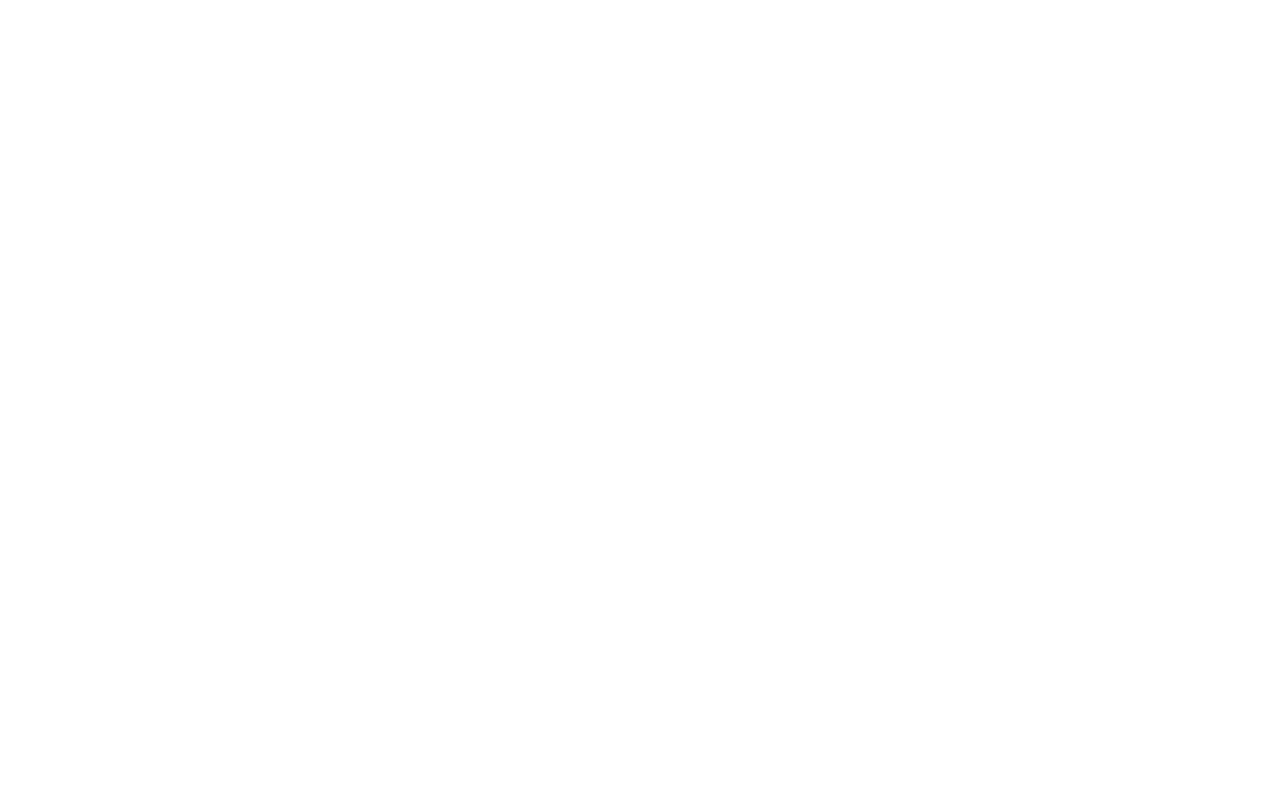
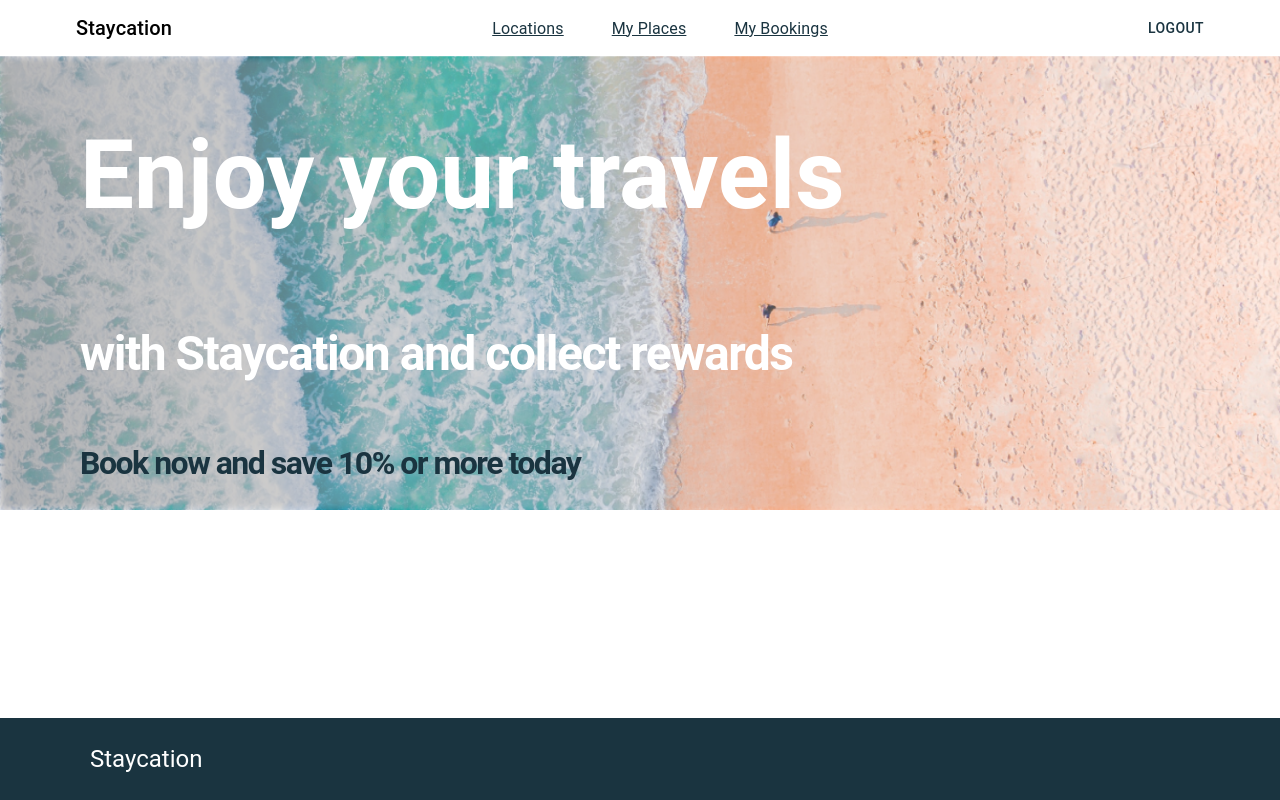
Before and after one commit to KristijanTop/staycation, a React (Create React App) app: page / in a window 1280 px wide. Built offline with nearby package versions, Linux system fonts and the light colour scheme; the HTML template or start-up script is replaced by a standard one.

Commit message:
Add main component + navigation, header and footer component

```diff
--- a/package.json
+++ b/package.json
@@ -3,6 +3,9 @@
   "version": "0.1.0",
   "private": true,
   "dependencies": {
+    "@emotion/react": "^11.9.3",
+    "@emotion/styled": "^11.9.3",
+    "@mui/material": "^5.9.2",
     "@testing-library/jest-dom": "^5.16.4",
     "@testing-library/react": "^13.3.0",
     "@testing-library/user-event": "^13.5.0",
--- a/src/App.tsx
+++ b/src/App.tsx
@@ -1,7 +1,9 @@
+import Main from "./components/Main";
+
 function App() {
   return (
     <div>
-
+      <Main/>
     </div>
   );
 }
--- /dev/null
+++ b/src/components/Footer.tsx
@@ -0,0 +1,9 @@
+import './footer.css';
+
+const Footer = () => {
+  return (
+    <div className='footer'>Staycation</div>
+  )
+}
+
+export default Footer
--- /dev/null
+++ b/src/components/Header.tsx
@@ -0,0 +1,15 @@
+import "./header.css";
+import background from "../assets/Background.png";
+
+const Header = () => {
+  return (
+    <div className="header">
+      <img src={background} alt="background" className="background-img" />
+      <h1 className="title1">Enjoy your travels</h1>
+      <h2 className="title2">with Staycation and collect rewards</h2>
+      <h3 className="title3">Book now and save 10% or more today</h3>
+    </div>
+  );
+};
+
+export default Header;
--- /dev/null
+++ b/src/components/Main.tsx
@@ -0,0 +1,15 @@
+import Navigation from "./Navigation";
+import Header from "./Header";
+import Footer from "./Footer";
+
+const Main = () => {
+  return (
+    <div>
+        <Navigation/>
+        <Header/>
+        <Footer/>
+    </div>
+  )
+}
+
+export default Main
--- /dev/null
+++ b/src/components/Navigation.tsx
@@ -0,0 +1,17 @@
+import "./navigation.css";
+
+const Navigation = () => {
+  return (
+    <div className="navigation">
+      <p className="logo">Staycation</p>
+      <ul className="navigation-links">
+        <li>Locations</li>
+        <li>My Places</li>
+        <li>My Bookings</li>
+      </ul>
+      <p className="logout">LOGOUT</p>
+    </div>
+  );
+};
+
+export default Navigation;
--- /dev/null
+++ b/src/components/footer.css
@@ -0,0 +1,9 @@
+.footer {
+    background: #1A3440;
+    color: #fff;
+    font-size: 24px;
+    position: absolute;
+    width: 100%;
+    bottom: 0;
+    padding: 27px 90px;
+}
--- /dev/null
+++ b/src/components/header.css
@@ -0,0 +1,35 @@
+.background-img {
+  width: 100%;
+}
+
+.title1 {
+  position: absolute;
+  left: 6.25%;
+  top: 14.71%;
+  font-weight: 700;
+  font-size: 96px;
+  color: #fff;
+  line-height: 120%;
+}
+
+.title2 {
+  position: absolute;
+  left: 6.25%;
+  top: 40.59%;
+  font-weight: 700;
+  font-size: 48px;
+  letter-spacing: -1.5px;
+  color: #fff;
+  line-height: 120%;
+}
+
+.title3 {
+  position: absolute;
+  left: 6.25%;
+  top: 55.49%;
+  font-weight: 700;
+  font-size: 32px;
+  letter-spacing: -1.5px;
+  line-height: 120%;
+  color: #1A3440;
+}
--- /dev/null
+++ b/src/components/navigation.css
@@ -0,0 +1,32 @@
+.navigation {
+    display: flex;
+    justify-content: space-between;
+    place-items: center;
+    padding: 16px 76px;
+}
+
+.logo {
+    font-size: 20px;
+    font-weight: 500;
+    letter-spacing: 0.15px;
+    cursor: pointer;
+}
+
+.navigation-links {
+    display: flex;
+    list-style: none;
+    gap: 48px;
+    letter-spacing: 0.15px;
+    color: #1A3440;
+    font-size: 16px;
+    text-decoration: underline;
+    cursor: pointer;
+}
+
+.logout {
+    font-weight: 500;
+    color: #1A3440;
+    font-size: 14px;
+    letter-spacing: 0.4px;
+    cursor: pointer;
+}
--- a/src/index.css
+++ b/src/index.css
@@ -1,8 +1,11 @@
+* {
+  margin: 0;
+  padding: 0;
+  box-sizing: border-box;
+}
+
+@import url('https://fonts.googleapis.com/css2?family=Roboto:wght@400;500&display=swap');
+
 body {
-  margin: 0;
-  font-family: -apple-system, BlinkMacSystemFont, 'Segoe UI', 'Roboto', 'Oxygen',
-    'Ubuntu', 'Cantarell', 'Fira Sans', 'Droid Sans', 'Helvetica Neue',
-    sans-serif;
-  -webkit-font-smoothing: antialiased;
-  -moz-osx-font-smoothing: grayscale;
+  font-family: "Roboto", sans-serif;
 }
```
Also changed, not shown: src/assets/Background.png (added), 1 other file (tests, documents, lock files or other folders).
